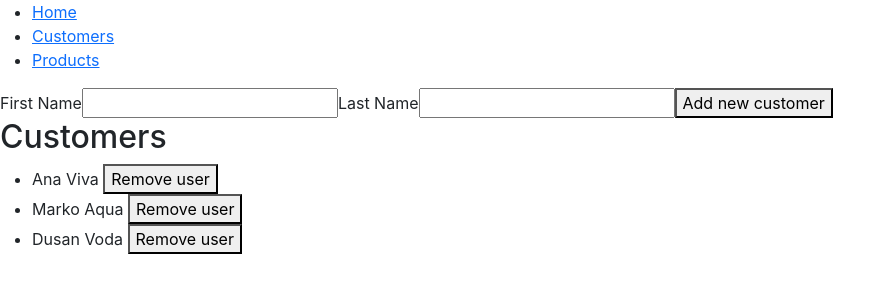
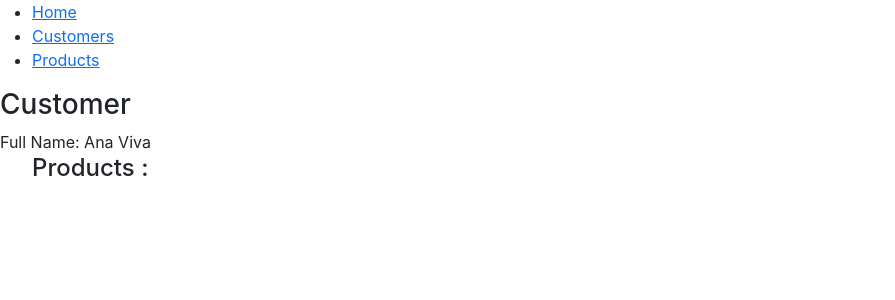
Before and after one commit to jvnvcnkl/nk-15-store-app, a React (Create React App) app: page /customers/1 in a window 1280 px wide. Shown: the top 300 px of the page, without its empty margins (0-895 px from the left). Built offline with nearby package versions, Linux system fonts and the light colour scheme.

Commit message:
4rd task

```diff
--- a/src/App.js
+++ b/src/App.js
@@ -10,17 +10,21 @@ import NavBar from './components/NavBar';
 import Home from './pages/Home';
 import Customers from './pages/Customers';
 import Products from './pages/Products';
+import CustomerDetailed from './pages/CustomerDetailed';
 
 function App() {
   return (<Router>
     <NavBar />
 
     <Switch>
-      <Route path="/customers">
+      <Route exact path="/customers">
         <Customers />
       </Route>
       <Route path="/products">
         <Products />
+      </Route>
+      <Route path={`/customers/:customerId`}>
+        <CustomerDetailed />
       </Route>
       <Route exact path="/">
         <Home />
--- /dev/null
+++ b/src/pages/CustomerDetailed.js
@@ -0,0 +1,18 @@
+import React from 'react'
+import { useParams } from 'react-router'
+import CustomerService from '../services/CustomerService';
+
+export default function CustomerDetailed() {
+    let { customerId } = useParams();
+    const customer = CustomerService.getCustomer(customerId)
+
+    return (
+        <div>
+            <h3>Customer </h3>
+            Full Name: {customer.firstName} {customer.lastName}
+            <ul>
+                <h4>Products :</h4>{customer.products.map((product) => <li> {product}</li>)}
+            </ul>
+        </div>
+    )
+}
--- a/src/pages/Customers.js
+++ b/src/pages/Customers.js
@@ -1,36 +1,36 @@
 import React from 'react'
 import { useState } from 'react'
 import AddNewCustomerForm from '../components/AddNewCustomerForm'
+import {
+    Switch,
+    Route, Link, useRouteMatch
+} from 'react-router-dom'
+import CustomerService from '../services/CustomerService';
+
 export default function Customers() {
 
-    const [customers, setCustomers] = useState([
-        {
-            id: 1,
-            firstName: 'Ana',
-            lastName: 'Viva',
-        },
-        {
-            id: 2,
-            firstName: 'Marko',
-            lastName: 'Aqua',
-        },
-        {
-            id: 3,
-            firstName: 'Dusan',
-            lastName: 'Voda',
-        }
-    ])
+    let match = useRouteMatch();
+
+    const [customers, setCustomers] = useState(
+        CustomerService.getAll())
 
 
 
 
     const handleRemoveUser = (id) => {
-        setCustomers(customers.filter((customer) => id !== customer.id))
+        const customer = CustomerService.removeCustomer(id)
+
+        if (customer) {
+            setCustomers([...customers, customer])
+        }
     }
 
     const handleSubmit = (newCustomer) => {
+        const customer = CustomerService.addCustomer(newCustomer);
 
-        setCustomers([...customers, { ...newCustomer }])
+        if (customer) {
+            setCustomers([...customers, customer])
+        }
 
     }
 
@@ -45,11 +45,16 @@ export default function Customers() {
 
             <div>
                 <h2>Customers</h2>
+
                 <ul>   {customers.map((customer) => (
-                    <li key={customer.id}>{customer.firstName} {customer.lastName}  <button onClick={() => handleRemoveUser(customer.id)}>Remove user </button></li>
+                    <li key={customer.id}>{customer.firstName} {customer.lastName}  <button onClick={() => handleRemoveUser(customer.id)}>Remove user </button>
+
+                        <Link to={`${match.path}/${customer.id}`}> Latest Purchases </Link >
+                    </li>
 
 
                 ))}  </ul>
+
             </div >
 
         </div>
--- /dev/null
+++ b/src/services/CustomerService.js
@@ -0,0 +1,50 @@
+import React from 'react'
+
+class CustomerService {
+    customers = [{
+        id: 1,
+        firstName: 'Ana',
+        lastName: 'Viva',
+        products: [],
+    },
+    {
+        id: 2,
+        firstName: 'Marko',
+        lastName: 'Aqua',
+        products: [],
+    },
+    {
+        id: 3,
+        firstName: 'Dusan',
+        lastName: 'Voda',
+        products: [],
+    }
+    ]
+
+    static consumerId = 4;
+
+    getAll() {
+        return [...this.customers]
+    }
+    getCustomer(id) {
+        return this.customers.find((customer) => id == customer.id)
+    }
+
+    removeCustomer(id) {
+        this.customers.filter((customer) => id !== customer.id)
+    }
+
+    addCustomer(newCustomer) {
+        const customer = { ...newCustomer, id: CustomerService.consumerId, products: [] }
+        this.customers.push(customer)
+        CustomerService.consumerId++;
+
+        return customer
+
+    }
+
+}
+
+
+
+export default new CustomerService;
```
Also changed, not shown: src/services/ProductService.js (added).
